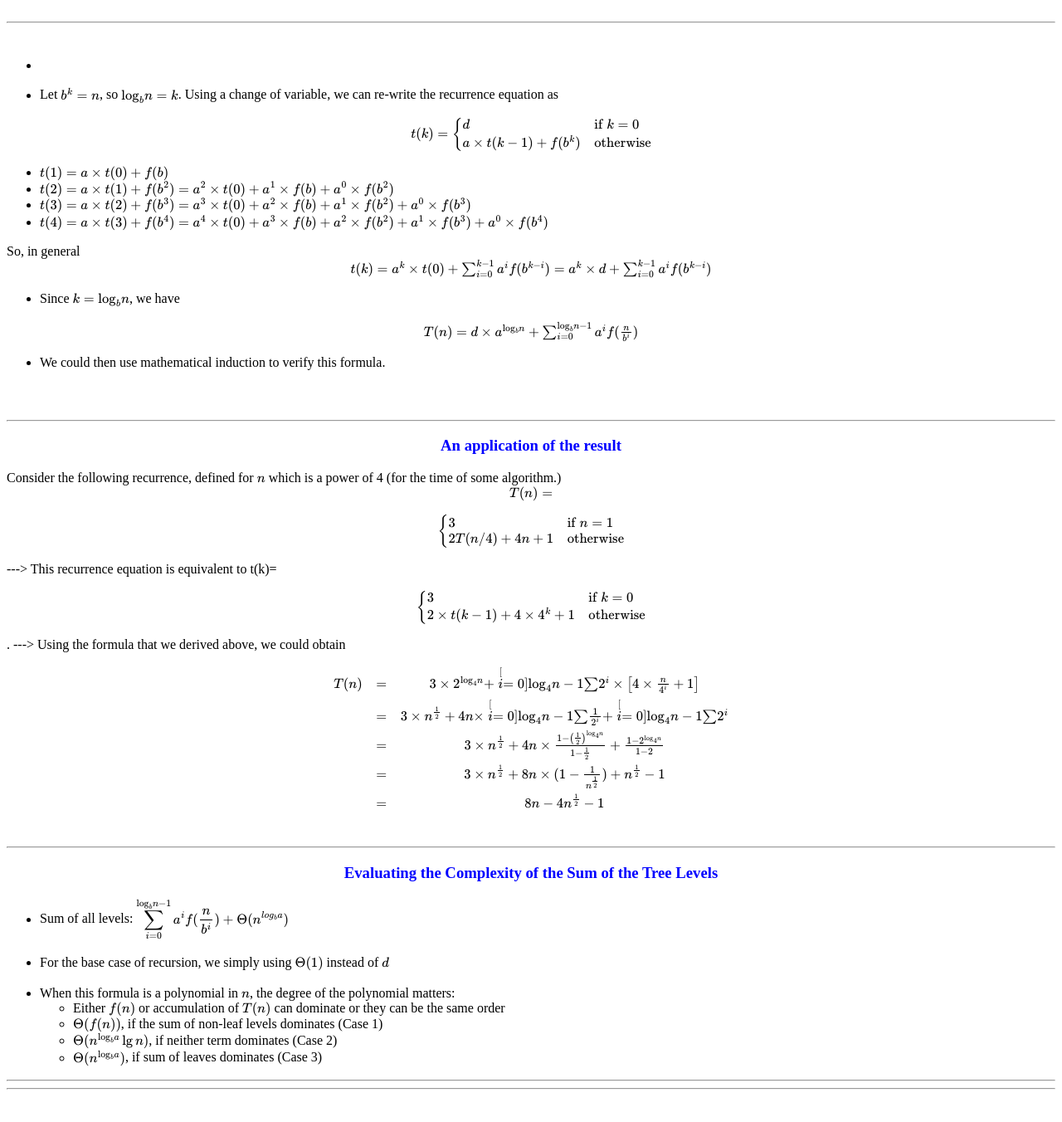
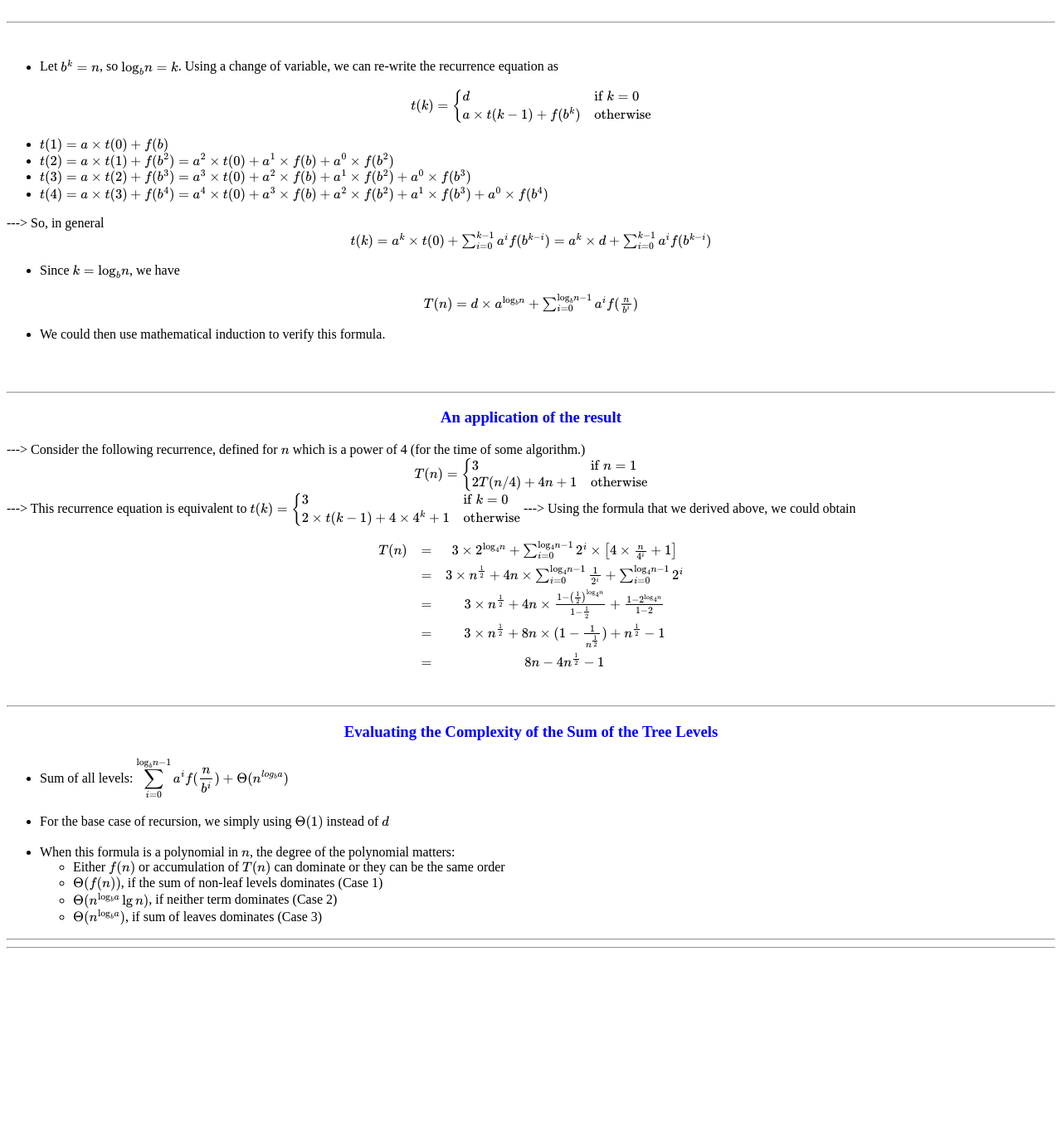
Before and after one commit to brbisheng/brbisheng.github.io, a Jekyll site: the page built from _posts/2020-03-01-RecursionTreeExample.html, in a window 1280 px wide and 1400 px high, scrolled down 1358 px. Shown: the top 1352 px of the window at 83% size. Built offline with Jekyll 4.4.1, drawn with Linux system fonts in a browser that asks for light colours; formulas are drawn with MathJax 3.

Commit message:
Update 2020-03-01-RecursionTreeExample.html

```diff
--- a/_posts/2020-03-01-RecursionTreeExample.html
+++ b/_posts/2020-03-01-RecursionTreeExample.html
@@ -116,9 +116,6 @@ a\times T(n/b)+f(n) & \text{otherwise}
 <hr>
 <br>
 <ul>
-    <li></li>
-</ul>
-<ul>
     <li>Let $b^{k}=n$, so $\text{log}_{b}n=k$. Using a change of variable, we can re-write the recurrence equation as</li>
 </ul>
 
@@ -136,7 +133,7 @@ a\times t(k-1)+f(b^{k}) & \text{otherwise}
     <li>$t(4)=a\times t(3)+f(b^{4})=a^{4}\times t(0)+a^{3}\times f(b)+a^{2}\times f(b^{2})+a^{1}\times f(b^{3})+a^{0}\times f(b^{4})$</li>
 </ul>
 
-So, in general
+---> So, in general
 <center>
 $t(k)=a^{k}\times t(0)+\sum_{i=0}^{k-1}a^{i}f(b^{k-i})=a^{k}\times d+\sum_{i=0}^{k-1}a^{i}f(b^{k-i})$
 </center>
@@ -158,25 +155,25 @@ $T(n)=d\times a^{\text{log}_{b}n}+\sum_{i=0}^{\text{log}_{b}n-1}a^{i}f(\frac{n}{
 <hr>
 <h3 align=center> An application of the result </h3>
 
-Consider the following recurrence, defined for $n$ which is a power of 4 (for the time of some algorithm.)
+---> Consider the following recurrence, defined for $n$ which is a power of 4 (for the time of some algorithm.)
 <center>
-$T(n)=$\begin{cases}
+$T(n)=\begin{cases}
 3 & \text{if }n=1\\
 2T(n/4)+4n+1 & \text{otherwise}
-\end{cases}
+\end{cases}$
 </center>
 ---> This recurrence equation is equivalent to
 
-t(k)=\begin{cases}
+$t(k)=\begin{cases}
 3 & \text{if }k=0\\
 2\times t(k-1)+4\times4^{k}+1 & \text{otherwise}
-\end{cases}.
+\end{cases}$
 
 ---> Using the formula that we derived above, we could obtain
 
 \begin{array}{ccc}
-T(n) & = & 3\times2^{\text{log}_{4}n}+\stackrel[i=0]{\text{log}_{4}n-1}{\sum}2^{i}\times\left[4\times\frac{n}{4^{i}}+1\right]\\
- & = & 3\times n^{\frac{1}{2}}+4n\times\stackrel[i=0]{\text{log}_{4}n-1}{\sum}\frac{1}{2^{i}}+\stackrel[i=0]{\text{log}_{4}n-1}{\sum}2^{i}\\
+T(n) & = & 3\times2^{\text{log}_{4}n}+\sum_{i=0}^{\text{log}_{4}n-1}2^{i}\times\left[4\times\frac{n}{4^{i}}+1\right]\\
+ & = & 3\times n^{\frac{1}{2}}+4n\times\sum_{i=0}^{\text{log}_{4}n-1}\frac{1}{2^{i}}+\sum_{i=0}^{\text{log}_{4}n-1}2^{i}\\
  & = & 3\times n^{\frac{1}{2}}+4n\times\frac{1-\left(\frac{1}{2}\right)^{\text{log}_{4}n}}{1-\frac{1}{2}}+\frac{1-2^{\text{log}_{4}n}}{1-2}\\
  & = & 3\times n^{\frac{1}{2}}+8n\times(1-\frac{1}{n^{\frac{1}{2}}})+n^{\frac{1}{2}}-1\\
  & = & 8n-4n^{\frac{1}{2}}-1
```
